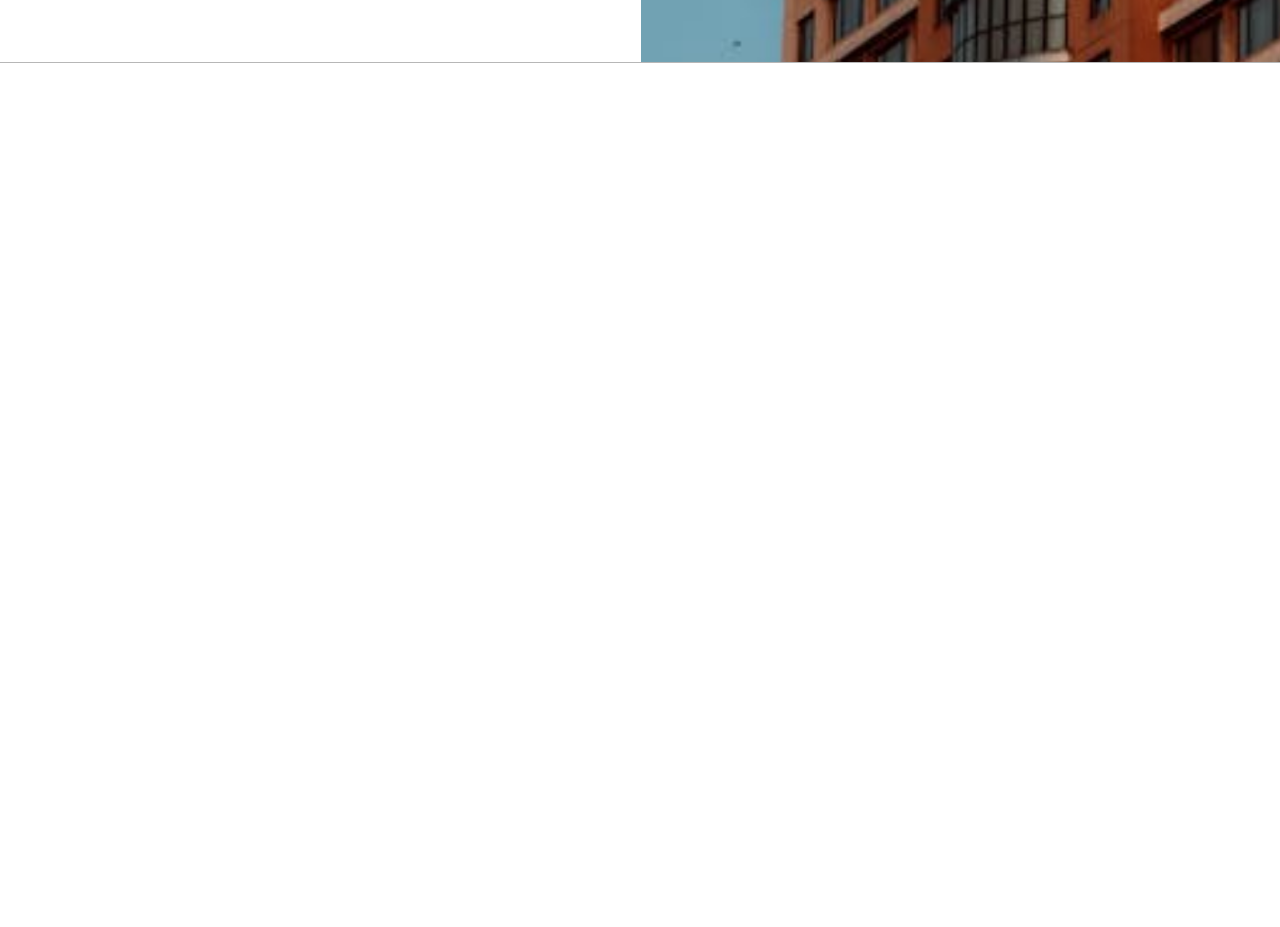
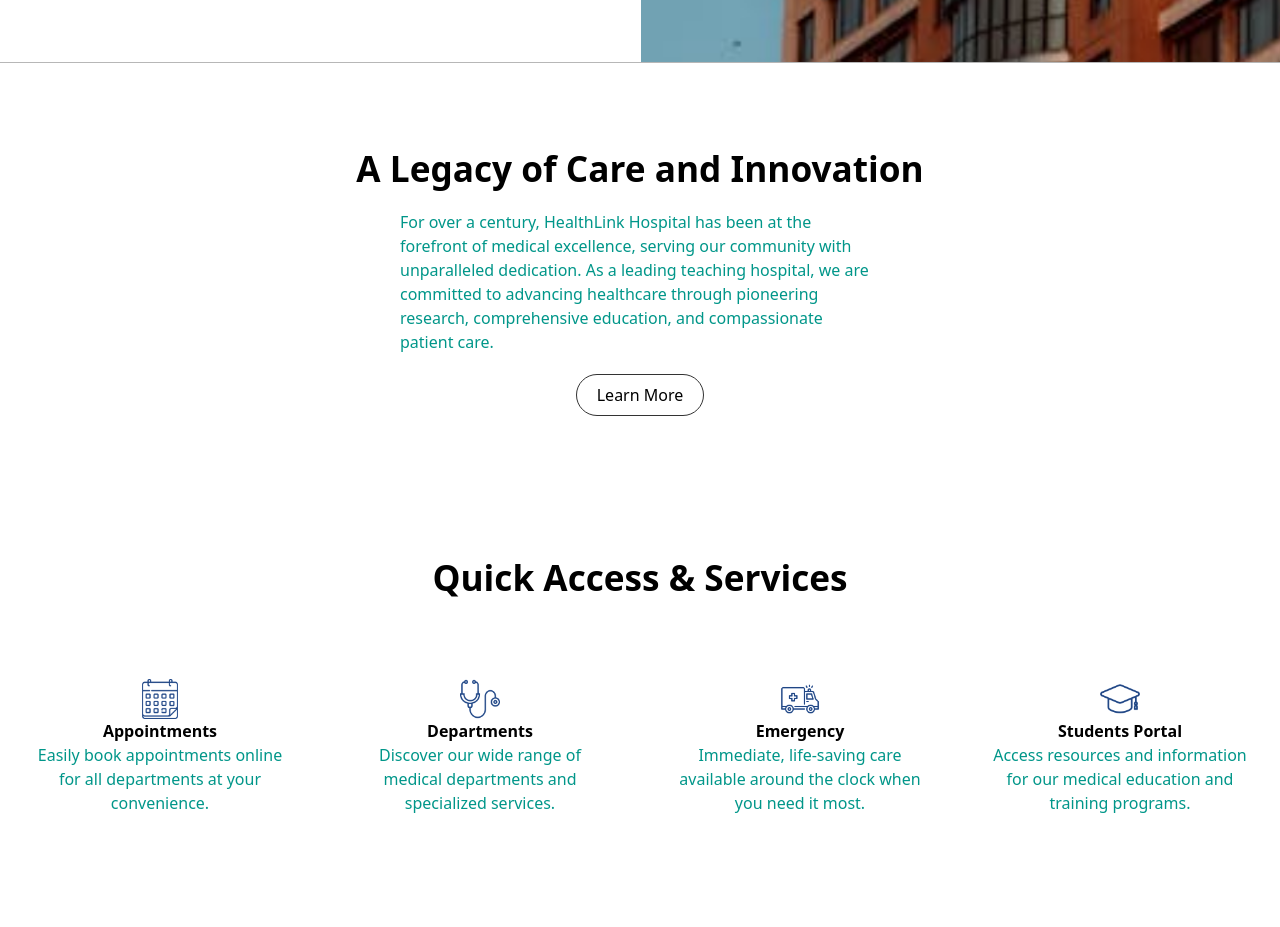
Before and after one commit to theejay25/GOU-Teaching-Hospital, a website: page index.html in a window 1280 px wide. Shown: the part 465-1392 px from the top of the page. Before the commit the page ends 800 px from the top, so only its background shows below. Drawn offline with Linux system fonts and the light colour scheme; files whose address does not match are found by name.

Commit message:
learn more and quick access sections

```diff
--- a/index.html
+++ b/index.html
@@ -44,5 +44,56 @@
 
   </div>
 
+  <!-- Learn more -->
+
+  <div class="w-full h-[27rem] flex justify-center items-center flex-col">
+    <h3 class="font-bold text-[2.2rem] mb-4">A Legacy of Care and Innovation</h3>
+    <p class="text-teal-600 w-[30rem] mb-5">
+      For over a century, HealthLink Hospital has been at the
+      forefront of medical excellence, serving our community with
+      unparalleled dedication. As a leading teaching hospital, we
+      are committed to advancing healthcare through pioneering research,
+      comprehensive education, and compassionate patient care.
+    </p>
+    <button class="border-1 border-[#333] rounded-full px-5 cursor-pointer py-2 duration-200 hover:bg-[#3B82F6]/70">
+      Learn More
+    </button>
+  </div>
+
+  <!-- Quick Access -->
+
+  <div class=" w-full h-[27rem] flex justify-center items-center flex-col">
+    <h3 class="font-bold text-[2.2rem] mb-5">Quick Access & Services</h3>
+
+    <div class=" w-full h-[57%] flex justify-around items-center">
+
+      <div class="flex justify-center items-center flex-col h-fit w-[20%]">
+        <img src="../gou-TH/public/images/calendar.png" width="40px" alt="">
+        <h5 class="font-bold ">Appointments</h5>
+        <p class="text-teal-600 text-center">Easily book appointments online for all departments at your convenience.</p>
+      </div>
+
+      <div class="flex justify-center items-center flex-col h-fit w-[20%]">
+        <img src="../gou-TH/public/images/stethoscope.png" width="40px" alt="">
+        <h5 class="font-bold ">Departments</h5>
+        <p class="text-teal-600 text-center">Discover our wide range of medical departments and specialized services.</p>
+      </div>
+
+      <div class="flex justify-center items-center flex-col h-fit w-[20%]">
+        <img src="../gou-TH/public/images/ambulance.png" width="40px" alt="">
+        <h5 class="font-bold ">Emergency</h5>
+        <p class="text-teal-600 text-center">Immediate, life-saving care available around the clock when you need it most.</p>
+      </div>
+
+      <div class="flex justify-center items-center flex-col h-fit w-[20%]">
+        <img src="../gou-TH/public/images/graduate.png" width="40px" alt="">
+        <h5 class="font-bold ">Students Portal</h5>
+        <p class="text-teal-600 text-center">Access resources and information for our medical education and training programs.</p>
+      </div>
+
+    </div>
+
+  </div>
+
 </body>
 </html>
```
Also changed, not shown: public/images/Selection.png (added), public/images/ambulance.png (added), public/images/calendar.png (added), public/images/graduate.png (added), public/images/stethoscope.png (added), src/output.css.
